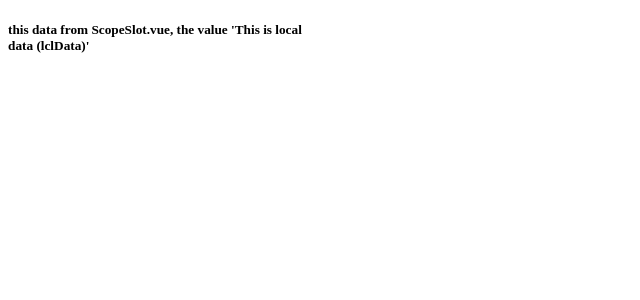
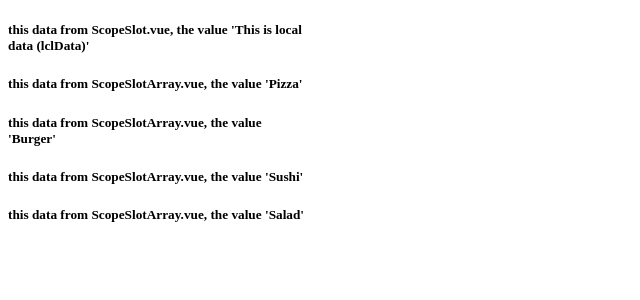
Before and after one commit to erymn/learn-vujs-w3s, a Vue app in the folder ScaleUp/firstsfc/: page / in a window 1280 px wide. Shown: the top 300 px of the page, without its empty margins (0-640 px from the left). Built offline with nearby package versions, Linux system fonts and the light colour scheme.

Commit message:
Scoped Slot with an Array

```diff
--- a/ScaleUp/firstsfc/src/App5.vue
+++ b/ScaleUp/firstsfc/src/App5.vue
@@ -3,6 +3,11 @@
     <scope-slot v-slot="dataFromSlot">
         <h5>this data from ScopeSlot.vue, the value '{{ dataFromSlot.lclData }}'</h5>
     </scope-slot>
+
+    <!--Scoped Array-->
+    <scope-slot-array v-slot="dataFromSlot">
+        <h5>this data from ScopeSlotArray.vue, the value '{{ dataFromSlot.foodName }}'</h5>
+    </scope-slot-array>
 </template>
 
 <script>
--- /dev/null
+++ b/ScaleUp/firstsfc/src/components/ScopeSlotArray.vue
@@ -0,0 +1,14 @@
+<template>
+    <slot v-for="x in foods" :key="x" :foodName="x">
+
+    </slot>
+</template>
+<script>
+export default {
+    data() {
+        return {
+            foods: ['Pizza', 'Burger', 'Sushi', 'Salad']
+        }
+    }
+}
+</script>
--- a/ScaleUp/firstsfc/src/main.js
+++ b/ScaleUp/firstsfc/src/main.js
@@ -15,6 +15,7 @@ import SlotCard from "./components/SlotCard.vue";
 import SlotName from "./components/SlotName.vue";
 
 import ScopeSlot from "./components/ScopeSlot.vue";
+import ScopeSlotArray from "./components/ScopeSlotArray.vue";
 
 // const app = createApp(App)
 // app.component('food-item', FoodItem)
@@ -47,6 +48,7 @@ import ScopeSlot from "./components/ScopeSlot.vue";
 //--------Scope Slot----------
 const app5 = createApp(App5)
 app5.component('scope-slot', ScopeSlot)
+app5.component('scope-slot-array', ScopeSlotArray)
 app5.mount('#app')
 //--------Scope Slot----------
 
```
